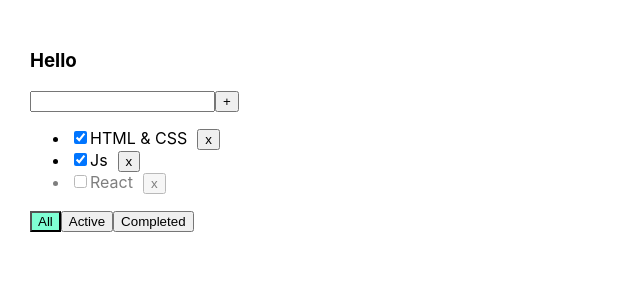
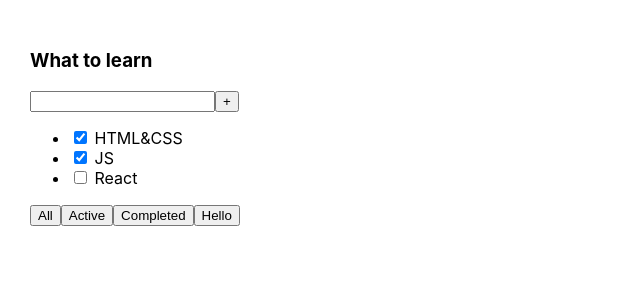
Before and after one commit to Dimkysy/repeat-todolist-lushci, a React (Create React App) app: page / in a window 1280 px wide. Shown: the top 300 px of the page, without its empty margins (0-640 px from the left). Built offline with nearby package versions, Linux system fonts and the light colour scheme.

Commit message:
all repeat

```diff
--- a/src/App.tsx
+++ b/src/App.tsx
@@ -1,68 +1,27 @@
-import React, {useState} from 'react';
-import { v1 } from 'uuid';
+import React from 'react';
 import './App.css';
-import {Todolist} from "./Todolist";
-
-
-export type FilterValuesType = "all" | "active" | "completed"
 
 function App() {
-
-    let [tasks ,setTasks] = useState([
-        {id:v1(), title:"HTML & CSS",isDone:true},
-        {id:v1(), title: "Js", isDone: true},
-        {id:v1(), title: "React", isDone: false}
-    ])
-
-    function removeTask(id:string) {
-
-        let filteredTask = tasks.filter(t => t.id !== id)
-        setTasks(filteredTask)
-    }
-
-    function addTask (title:string) {
-        setTasks([{id:v1(), title:title, isDone:false}, ...tasks])
-    }
-
-    function changeStatus (id:string, isDone:boolean) {
-        debugger
-
-        let task = tasks.find(t =>  t.id === id)
-        if (task) {
-            task.isDone =  isDone
-            setTasks([...tasks])
-        }
-    }
-
-
-    let [filter, setFilter] =useState<FilterValuesType>("all")
-
-    let taskForTodolist = tasks;
-
-
-    if (filter === "active") {
-        taskForTodolist = tasks.filter(t => t.isDone === false)
-    }
-
-    if (filter === "completed") {
-        taskForTodolist = tasks.filter(t => t.isDone === true)
-    }
-
-    function chengeFileter(value:FilterValuesType) {
-        setFilter(value)
-    }
-
-
     return (
         <div className="App">
-            <Todolist title="Hello"
-                      task = {taskForTodolist}
-                      removeTask = {removeTask}
-                      chengeFileter = {chengeFileter}
-                      addTask = {addTask}
-                      changeStatus = {changeStatus}
-                      filter = {filter}
-            />
+            <div>
+                <h3>What to learn</h3>
+                <div>
+                    <input/>
+                    <button>+</button>
+                </div>
+                <ul>
+                    <li><input type="checkbox" checked={true}/> <span>HTML&CSS</span></li>
+                    <li><input type="checkbox" checked={true}/> <span>JS</span></li>
+                    <li><input type="checkbox" checked={false}/> <span>React</span></li>
+                </ul>
+                <div>
+                    <button>All</button>
+                    <button>Active</button>
+                    <button>Completed</button>
+                    <button>Hello</button>
+                </div>
+            </div>
         </div>
     );
 }
```
